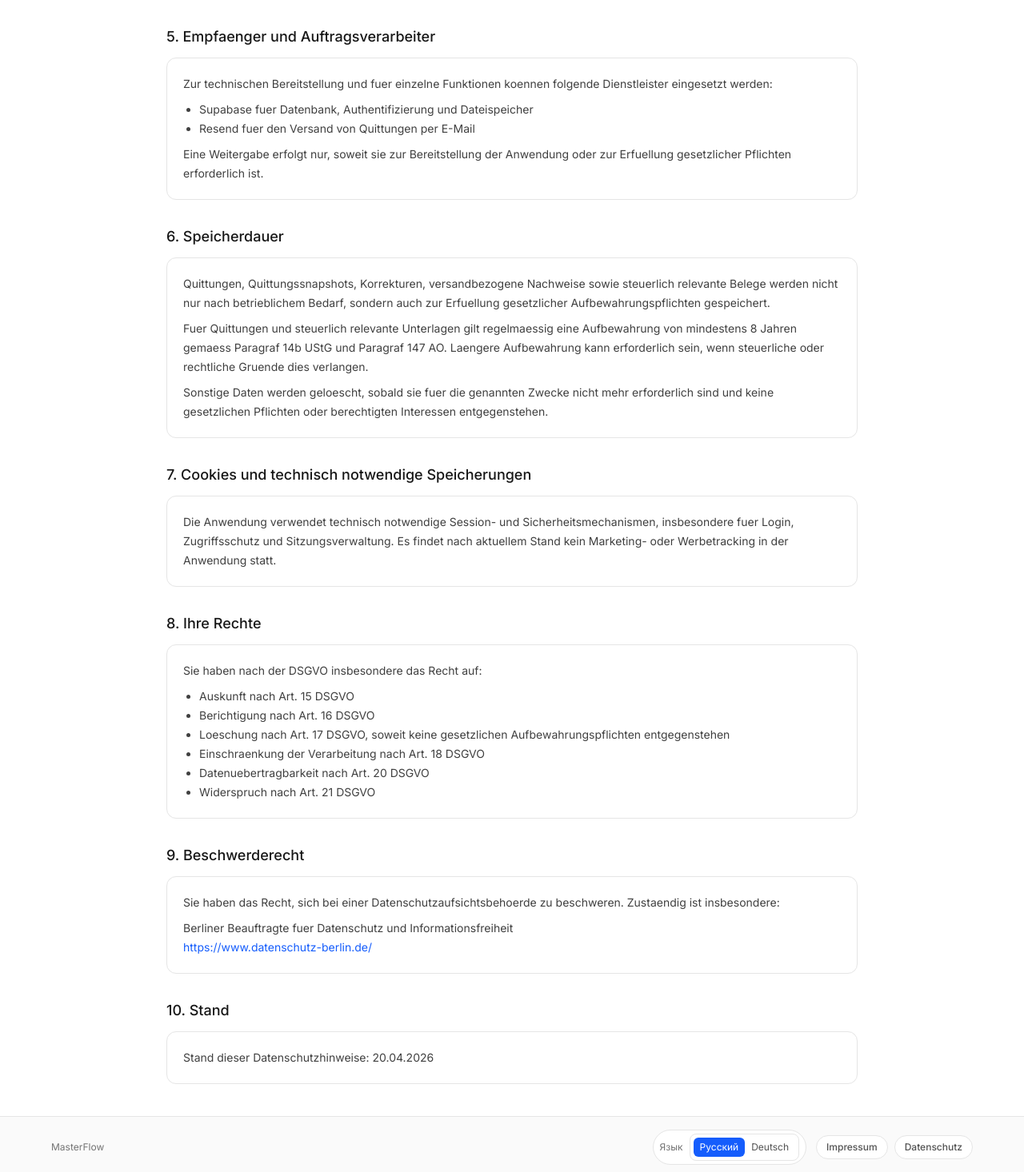
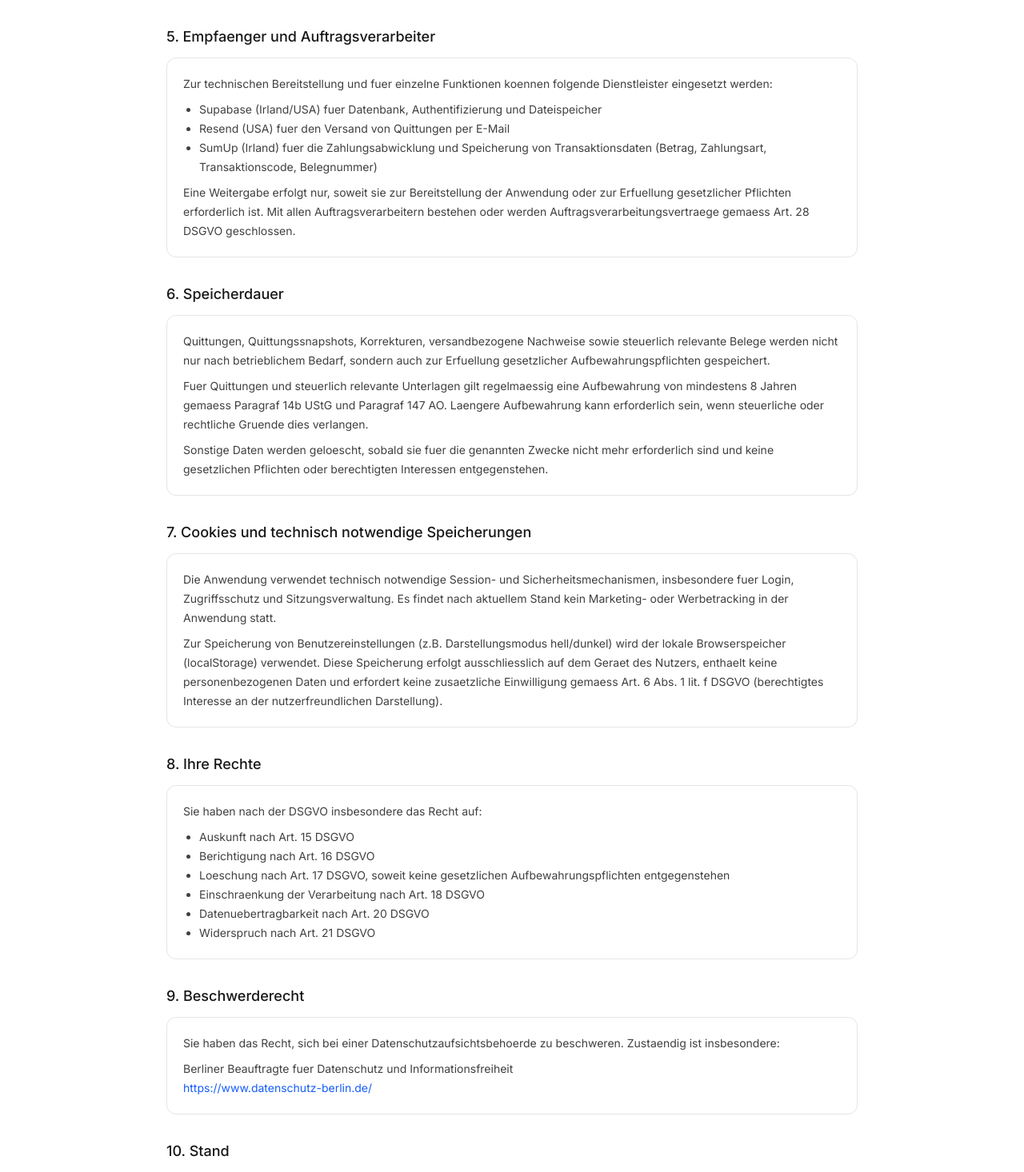
Before and after one commit to Fausting777/masterflow, a Next.js app: page /datenschutz in a window 1280 px wide. Shown: the part 1140-2606 px from the top of the page at 80% size. Built offline with nearby package versions, Linux system fonts and the light colour scheme; no server answers.

Commit message:
fix: legal compliance - add SumUp to Datenschutz, localStorage disclosure, footer on auth pages

```diff
--- a/app/(auth)/layout.tsx
+++ b/app/(auth)/layout.tsx
@@ -1,3 +1,4 @@
+import Link from 'next/link';
 import { getDictionary } from '@/lib/i18n/server';
 
 export default async function AuthLayout({
@@ -8,7 +9,7 @@ export default async function AuthLayout({
   const { t } = await getDictionary();
 
   return (
-    <main className="min-h-screen flex items-center justify-center p-4 bg-neutral-50 dark:bg-neutral-950">
+    <div className="min-h-screen flex flex-col items-center justify-center p-4 bg-neutral-50 dark:bg-neutral-950">
       <div className="w-full max-w-sm">
         <div className="text-center mb-6">
           <h1 className="text-2xl font-semibold">MasterFlow</h1>
@@ -20,6 +21,14 @@ export default async function AuthLayout({
           {children}
         </div>
       </div>
-    </main>
+      <footer className="mt-8 flex gap-4 text-xs text-neutral-400 dark:text-neutral-600">
+        <Link href="/impressum" className="hover:text-neutral-600 dark:hover:text-neutral-400 transition-colors">
+          Impressum
+        </Link>
+        <Link href="/datenschutz" className="hover:text-neutral-600 dark:hover:text-neutral-400 transition-colors">
+          Datenschutz
+        </Link>
+      </footer>
+    </div>
   );
 }
--- a/app/datenschutz/page.tsx
+++ b/app/datenschutz/page.tsx
@@ -82,10 +82,11 @@ export default function DatenschutzPage() {
           <div className="mt-3 rounded-xl border border-neutral-200 bg-white p-5 dark:border-neutral-800 dark:bg-neutral-900">
             <p>Zur technischen Bereitstellung und fuer einzelne Funktionen koennen folgende Dienstleister eingesetzt werden:</p>
             <ul className="mt-2 list-disc pl-5">
-              <li>Supabase fuer Datenbank, Authentifizierung und Dateispeicher</li>
-              <li>Resend fuer den Versand von Quittungen per E-Mail</li>
+              <li>Supabase (Irland/USA) fuer Datenbank, Authentifizierung und Dateispeicher</li>
+              <li>Resend (USA) fuer den Versand von Quittungen per E-Mail</li>
+              <li>SumUp (Irland) fuer die Zahlungsabwicklung und Speicherung von Transaktionsdaten (Betrag, Zahlungsart, Transaktionscode, Belegnummer)</li>
             </ul>
-            <p className="mt-2">Eine Weitergabe erfolgt nur, soweit sie zur Bereitstellung der Anwendung oder zur Erfuellung gesetzlicher Pflichten erforderlich ist.</p>
+            <p className="mt-2">Eine Weitergabe erfolgt nur, soweit sie zur Bereitstellung der Anwendung oder zur Erfuellung gesetzlicher Pflichten erforderlich ist. Mit allen Auftragsverarbeitern bestehen oder werden Auftragsverarbeitungsvertraege gemaess Art. 28 DSGVO geschlossen.</p>
           </div>
         </section>
 
@@ -116,6 +117,12 @@ export default function DatenschutzPage() {
               Die Anwendung verwendet technisch notwendige Session- und Sicherheitsmechanismen, insbesondere fuer Login,
               Zugriffsschutz und Sitzungsverwaltung. Es findet nach aktuellem Stand kein Marketing- oder Werbetracking in der
               Anwendung statt.
+            </p>
+            <p className="mt-2">
+              Zur Speicherung von Benutzereinstellungen (z.B. Darstellungsmodus hell/dunkel) wird der lokale Browserspeicher
+              (localStorage) verwendet. Diese Speicherung erfolgt ausschliesslich auf dem Geraet des Nutzers, enthaelt keine
+              personenbezogenen Daten und erfordert keine zusaetzliche Einwilligung gemaess Art. 6 Abs. 1 lit. f DSGVO
+              (berechtigtes Interesse an der nutzerfreundlichen Darstellung).
             </p>
           </div>
         </section>
@@ -153,7 +160,7 @@ export default function DatenschutzPage() {
         <section>
           <h2 className="text-lg font-medium text-neutral-900 dark:text-neutral-100">10. Stand</h2>
           <div className="mt-3 rounded-xl border border-neutral-200 bg-white p-5 dark:border-neutral-800 dark:bg-neutral-900">
-            <p>Stand dieser Datenschutzhinweise: 20.04.2026</p>
+            <p>Stand dieser Datenschutzhinweise: 26.04.2026</p>
           </div>
         </section>
       </div>
```
